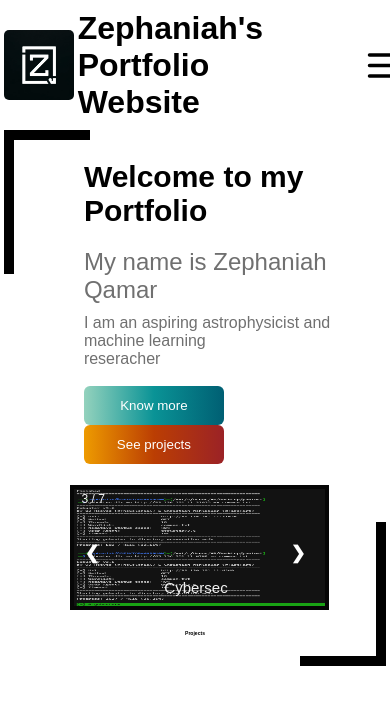
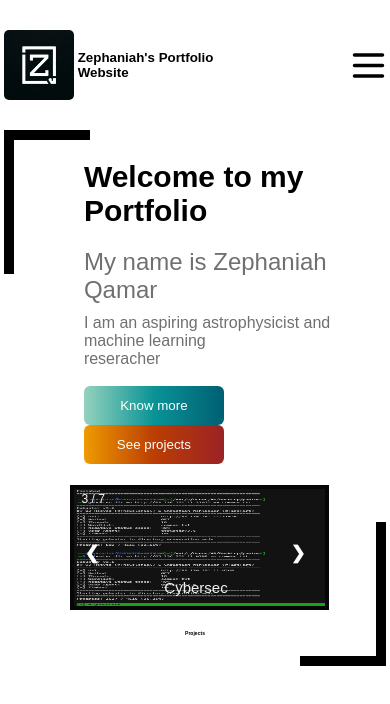
Before and after one commit to ZephaniahQ/Portfolio-Website, a plain HTML site: page index.html in a window 390 px wide. Drawn offline with Linux system fonts and the light colour scheme.

Commit message:
made mobile nav title smaller

```diff
--- a/style.css
+++ b/style.css
@@ -288,4 +288,8 @@ nav ul li a:hover{
      nav ul li a{
       visibility: hidden;
      }
+
+     .navbar h1{
+      font-size: smaller;
+     }
   }
```
